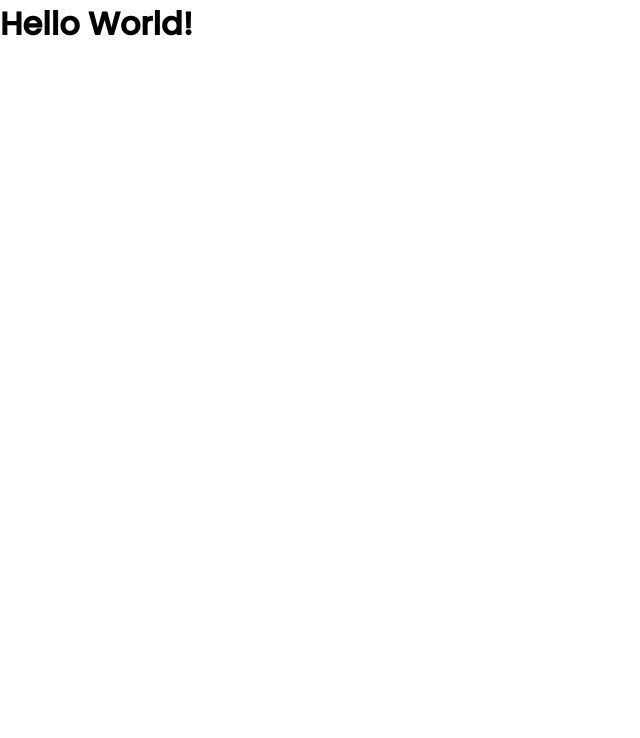
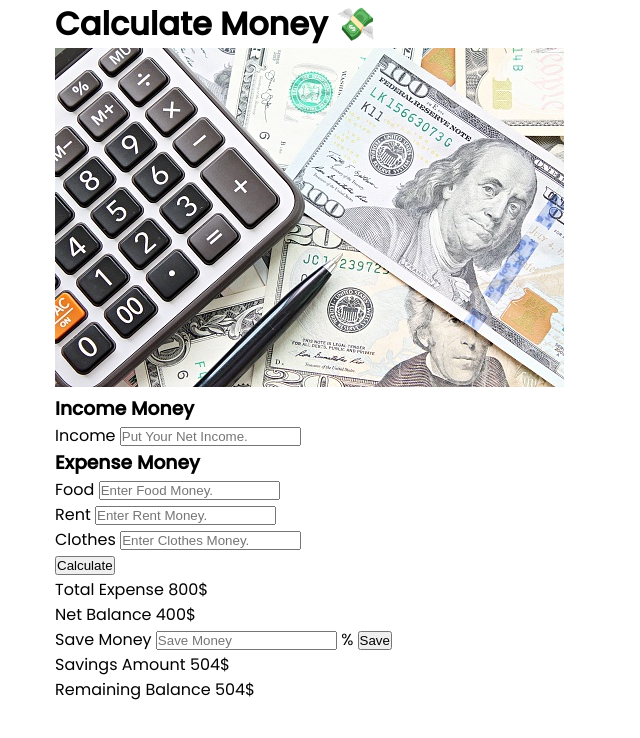
Before and after one commit to Ashik-Mahmud/calculate-money-js, a plain HTML site: page index.html in a window 1280 px wide. Shown: the whole page, without its empty margins (0-640 px from the left). Drawn offline with Linux system fonts and the light colour scheme.

Commit message:
Complete markup for Calculate Money Application! WOW

```diff
--- a/index.html
+++ b/index.html
@@ -16,11 +16,75 @@
     <!-- working tree clean  -->
 
     <!-- header part start here  -->
-    <header id="header"></header>
+    <header id="header">
+        <div class="header-wrapper container">
+            <h1>Calculate Money 💸</h1>
+        </div>
+    </header>
     <!-- header part end here  -->
 
     <!-- main part start here  -->
-    <main id="main"><h1>Hello World!</h1></main>
+    <main id="main">
+        <!-- main estimate area  -->
+        <section id="calculate-area">
+            <div class="container calculate-container">
+                <div class="calculate-image">
+                    <img src="./assets/image/banner.jpg" alt="banner image calculate image">
+                </div>
+                <div class="calculate-form">
+                    <!-- single fields  -->
+                    <div class="fields">
+                        <h3 class="field-title">Income Money</h3>
+                        <div class="field">
+                            <label for="income-field">Income</label>
+                            <input type="number" id="income-field" placeholder="Put Your Net Income.">
+                        </div>
+                    </div>
+                    <!-- single fields  -->
+                    <div class="fields">
+                        <h3 class="field-title">Expense Money</h3>
+                        <div class="field">
+                            <label for="food-field">Food</label>
+                            <input type="number" id="food-field" placeholder="Enter Food Money.">
+                        </div>
+                        <div class="field">
+                            <label for="rent-field">Rent</label>
+                            <input type="number" id="rent-field" placeholder="Enter Rent Money.">
+                        </div>
+                        <div class="field">
+                            <label for="clothes-field">Clothes</label>
+                            <input type="number" id="clothes-field" placeholder="Enter Clothes Money.">
+                        </div>
+                        <div class="field">
+                            <button id="calculate-money-btn">Calculate</button>
+                        </div>
+                    </div>
+                    <!-- total estimate display area  -->
+                    <div class="display-total">
+                        <p class="total-expense">Total Expense <span id="expense">800</span>$</p>
+                        <p class="net-balance">Net Balance <span id="balance">400</span>$</p>
+                    </div>
+
+                    <!-- money save area here  -->
+                    <div class="save-money-area">
+                        <div class="field">
+                            <label for="save-money-field">Save Money</label>
+                            <input type="number" id="save-money-field" placeholder="Save Money">
+                            <span>%</span>
+                            <button id="save-money-btn">Save</button>
+                        </div>
+                        <!-- display saving amount  -->
+                        <div class="display-save-amount">
+                            <p class="total-saving-amount">Savings Amount <span id="save-amount">504</span>$</p>
+                            <p class="remaining-balance">Remaining Balance <span id="remaining-amount">504</span>$</p>
+                        </div>
+                    </div>
+
+
+                </div>
+            </div>
+        </section>
+    </main>
     <!-- main part end here  -->
 
     <!-- footer part start here  -->
```
